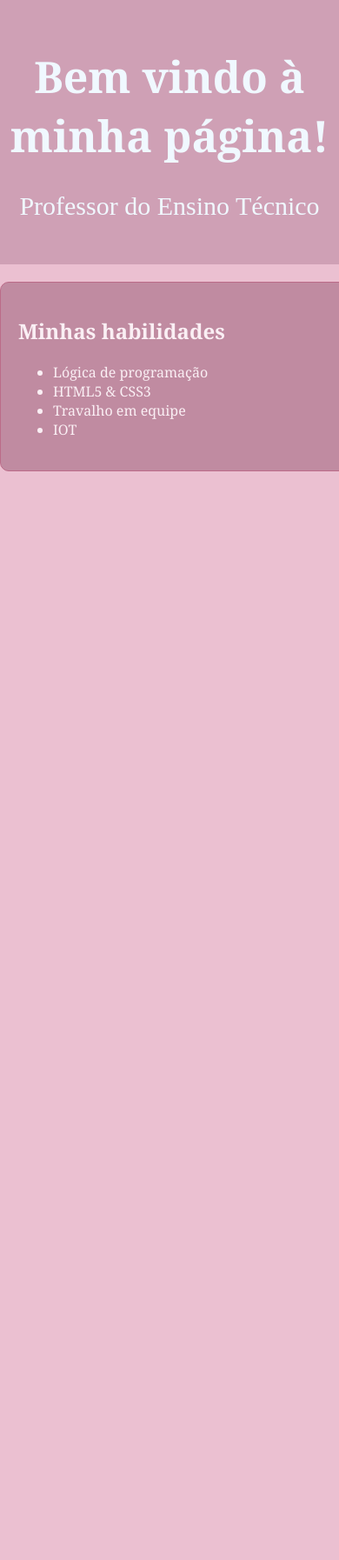
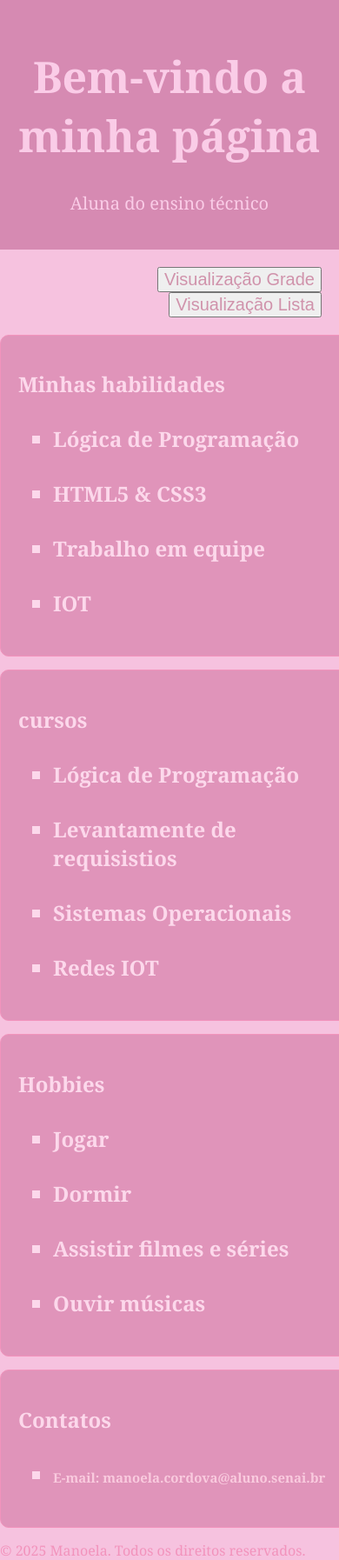
Before and after one commit to manu-gc/site-pessoal, a plain HTML site: page index.html in a window 390 px wide. Shown: the whole page at 87% size. Before the commit the page ends 844 px from the top, so only its background shows below. Drawn offline with Linux system fonts and the light colour scheme.

Commit message:
melhorando meu site

```diff
--- a/index.html
+++ b/index.html
@@ -3,20 +3,20 @@
 <head>
     <meta charset="UTF-8">
     <meta name="viewport" content="width=device-width, initial-scale=1.0">
-        <title>Site pessoal</title>
+    <title>Document</title>
 </head>
 <style>
     body {
         margin: 0;
         padding: 0;
-            background-color: rgb(235, 192, 209);
-            color:rgb(250, 239, 244);
-            font-family:Georgia, 'Times New Roman', Times, serif
+        background-color: rgb(246, 194, 223);
+        color: rgb(242, 147, 188);
+        font-family:Georgia, 'Times New Roman', Times, serif;
+    }
 
-        }
     header {
-            background-color: rgb(207, 160, 181);
-            color:aliceblue;
+        background-color: rgb(214, 138, 178);
+        color: rgb(250, 204, 231);
         text-align: center;
         padding-top: 20px;
         padding-bottom: 20px;
@@ -25,50 +25,163 @@
     header h1 {
         font-size: 50px;
         margin-bottom: 30px;
+        font-family:Georgia, 'Times New Roman', Times, serif;
     }
 
     header p {
-            font-size: 30px;
-            font-family:serif
+        font-size: 20px;
+        font-family:Georgia, 'Times New Roman', Times, serif;
     }
 
     main{
-            border: 3px rgb(129, 66, 89);
+        border: 3px;
         padding-top: 20px;
         width: 400px;
         margin: 0 auto;
     }
 
     section {
-            background-color: rgb(192, 139, 161);
+background-color: rgb(224, 148, 186);
 padding: 20px;
 border-radius: 10px;
-            border: 1px solid rgb(188, 107, 136);
+border: 1px solid;
+margin-bottom: 15px;
+
+    }
+
+    section h2 {
+        color: rgb(252, 216, 235);
+    }
+
+    ul {
+        list-style-type: square;
+    }
+    li{
+        margin-top: 30px;
+    }
+
+    li a {
+        font-size: 15px;
+    }
+    a{
+        color:rgb(249, 202, 222);
+        text-decoration: beige;
+
+    }
+    a:hover {
+        text-decoration: underline;
+        cursor: pointer;
+    }
+    .buttons{
+        text-align: right;
+        margin-top: 20px;
+        margin-right: 20px;
+    }
+
+
+
+    .buttons-visualizacao {
+        font-size: 20px;
+        color: rgb(208, 146, 171);
+        margin-left: 20px;
+
+    }
+
+    .modo-grade {
+        padding-top: 20px;
+        margin: 0 auto;
+        display: flex;
+        flex-wrap: wrap;
+        gap: 10px;
+        justify-content: center;
+        width: 100%;
+    }
+
+    .modo-grade section {
+        width: 40%;
     }
 </style>
 <body>
-
- </body>
     <header>
         <h1>
-            Bem vindo à minha página!
+            Bem-vindo a minha página
         </h1>
         <p>
-            Professor do Ensino Técnico
+            Aluna do ensino técnico
         </p>
     </header>
+    <div class="buttons">
+        <button class="buttons-visualizacao" onclick="mudarGrade()">Visualização Grade</button>
+        <button class="buttons-visualizacao" onclick="mudarLista()">Visualização Lista</button>
+    </div>
 
-    <main>
+    <main id="principal">
         <section>
             <h2>
                 Minhas habilidades
-            </h2>
                 <ul>
-                 <li> Lógica de programação</li>
+                    <li>Lógica de Programação</li>
                     <li>HTML5 & CSS3</li>
-                 <li>Travalho em equipe</li>
+                    <li>Trabalho em equipe</li>
                     <li>IOT</li>
                 </ul>
+            </h2>
         </section>
+                <section>
+            <h2>
+                cursos
+                <ul>
+                    <li>Lógica de Programação</li>
+                    <li>Levantamente de requisistios</li>
+                    <li>Sistemas Operacionais</li>
+                    <li>Redes IOT</li>
+                </ul>
+            </h2>
+        </section>
+                        <section>
+            <h2>
+                Hobbies
+                <ul>
+                    <li>Jogar</li>
+                    <li>Dormir</li>
+                    <li>Assistir filmes e séries</li>
+                    <li>Ouvir músicas</li>
+                </ul>
+            </h2>
+        </section>
+
+                 <section>
+            <h2>
+                Contatos
+                <ul>
+                    <li>
+                        <a href="">E-mail: manoela.cordova@aluno.senai.br
+                        </a>
+                    </li>
+
+                </ul>
+            </h2>
+        </section>
+        <footer>
+             &copy; 2025 Manoela. Todos os direitos reservados.
+        </footer>
     </main>
+</body>
+<script>
+    function mudarGrade() {
+        const principal= document.getElementById('principal')
+        principal.classList.toggle('modo-grade')
+    }
+   function mudarGrade() {
+        const principal= document.getElementById('principal')
+        principal.classList.add('modo-grade')
+    }
+    function mudarLista() {
+        alert("Oi, sou o botão que muda para lista")
+    }
+    function mudarLista() {
+    const principal= document.getElementById('principal')
+        principal.classList.remove('modo-grade')
+    }
+</script>
 </html>
```
Lines whose indentation alone changed are shown as unchanged.
